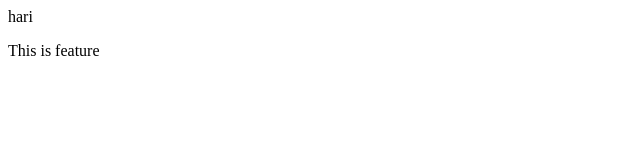
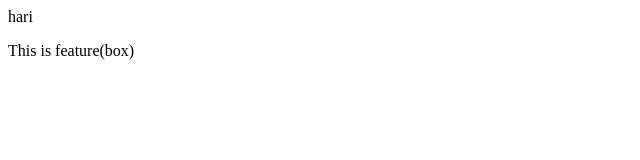
Before and after one commit to Harry1402/Learning-Git-and-Github, a plain HTML site: page index.html in a window 1280 px wide. Shown: the full height of the page, 0-640 px from the left. Drawn offline with Linux system fonts and the light colour scheme.

Commit message:
adding box

```diff
--- a/index.html
+++ b/index.html
@@ -1,2 +1,2 @@
 <p>hari</p>
-<p>This is feature</p>
+<p>This is feature(box)</p>
```
